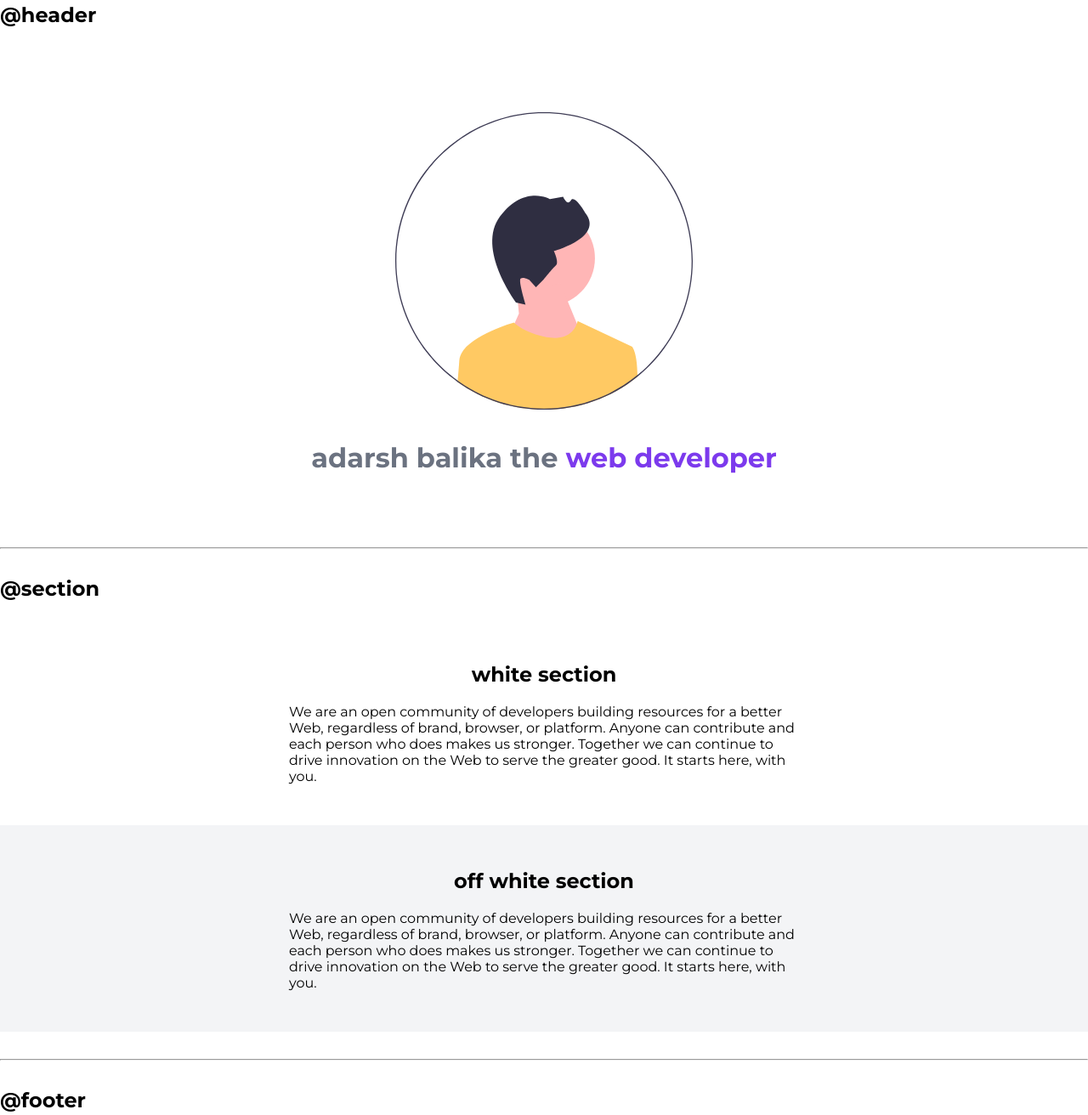
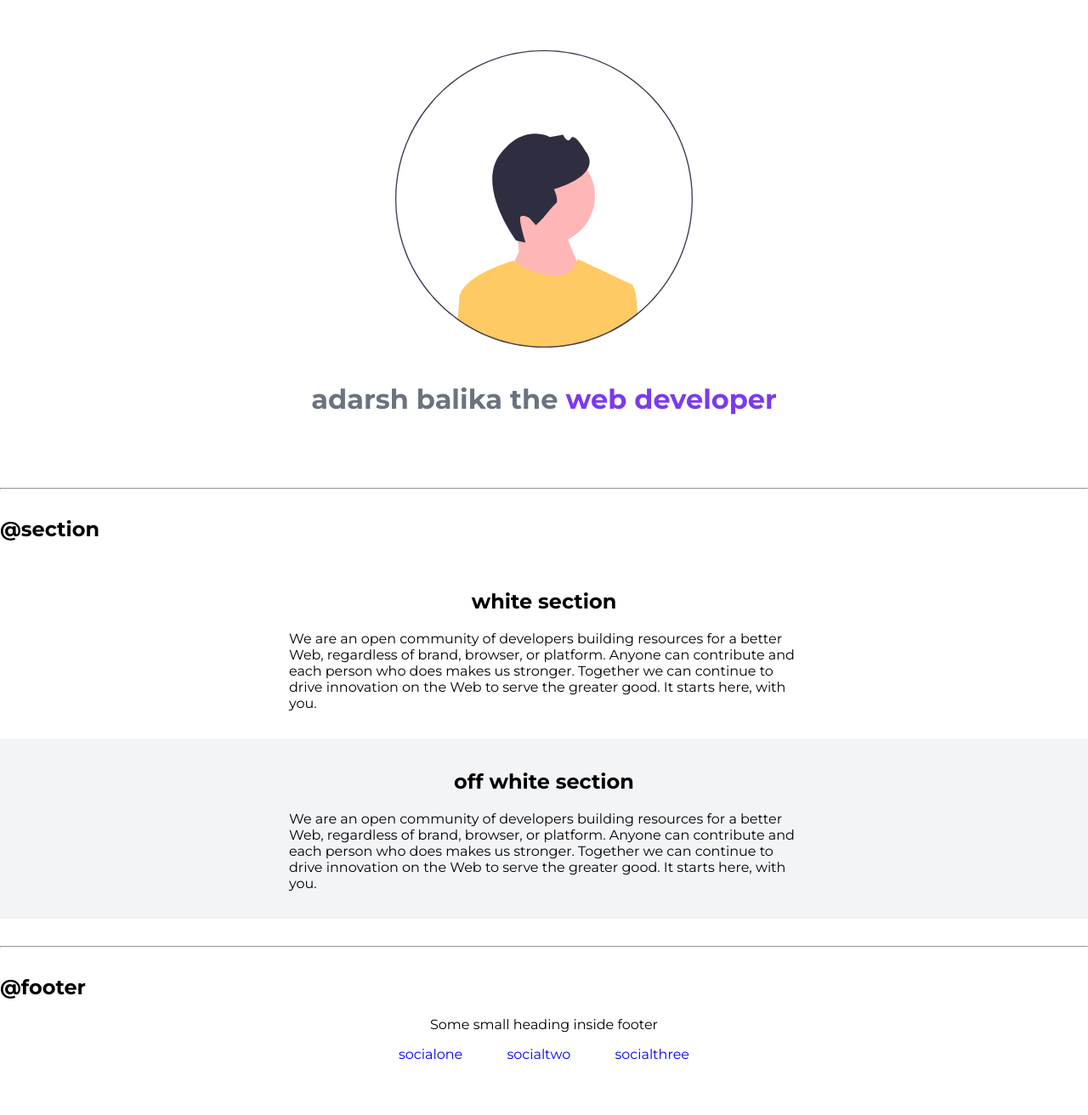
Before and after one commit to DevRishJain/Learning, a plain HTML site: page lib./components.html in a window 1280 px wide. Shown: the part 1618-2930 px from the top of the page at 85% size. After the commit the page ends 2884 px from the top, so only its background shows below. Drawn offline with Linux system fonts and the light colour scheme.

Commit message:
Style ko style kar diya hai

```diff
--- a/styles.css
+++ b/styles.css
@@ -123,12 +123,15 @@ hr {
 /** sections **/
 
 .section {
-    padding: 2rem;
+    padding: 1rem;
 }
 
 .section h1 {
     text-align: center;
 
+}
+.section h3 {
+    text-align: top;
 }
 
 .ow {
@@ -137,33 +140,26 @@ hr {
 
 /** footers **/
 
-.footer {
-    background-color: var(--primary-color);
-    padding: 4rem 1rem;
+footer {
     text-align: center;
-    color: white;
-    border-top-right-radius: 1rem;
-}
+  }
 
-.footer .link {
-    color: white
-}
+  footer p {
+    font-size: large;
+    text-align: center;
+  }
 
-.footer .footer-header {
-    font-weight: bold;
-    font-size: large;
-}
+  .footer-list {
+    margin: 1rem;
+  }
 
-.footer ul {
-    padding-inline-start: 0px;
-}
+  a,
+  img,
+  li {
+    display: inline;
+  }
 
-/** projects **/
-.showcase-list {
-    padding: 2rem;
-}
-
-/** blogs **/
-.showcase-blog {
-    padding-bottom: 6rem;
-}
+  img {
+    width: 40px;
+    padding: 0.2rem;
+  }
```
